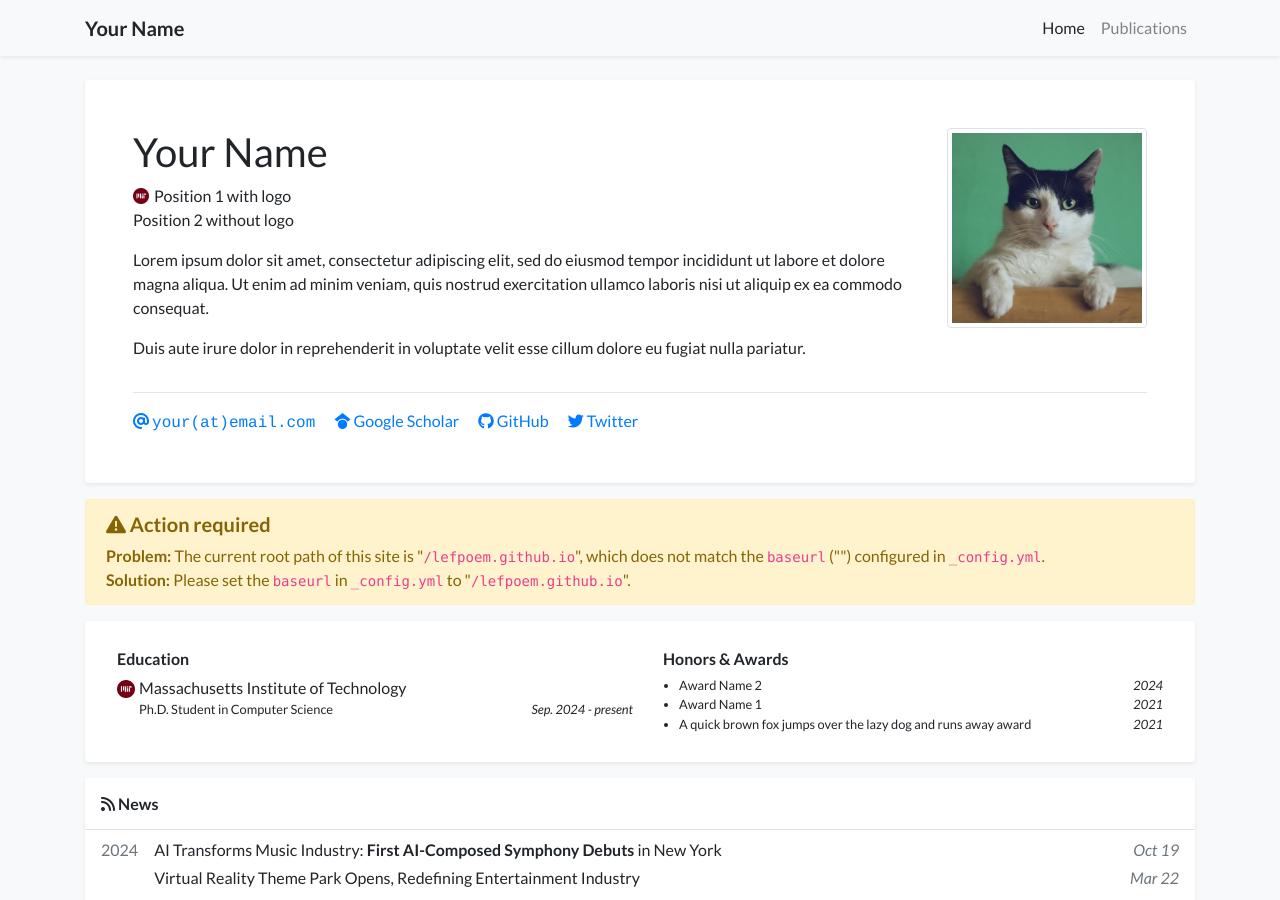
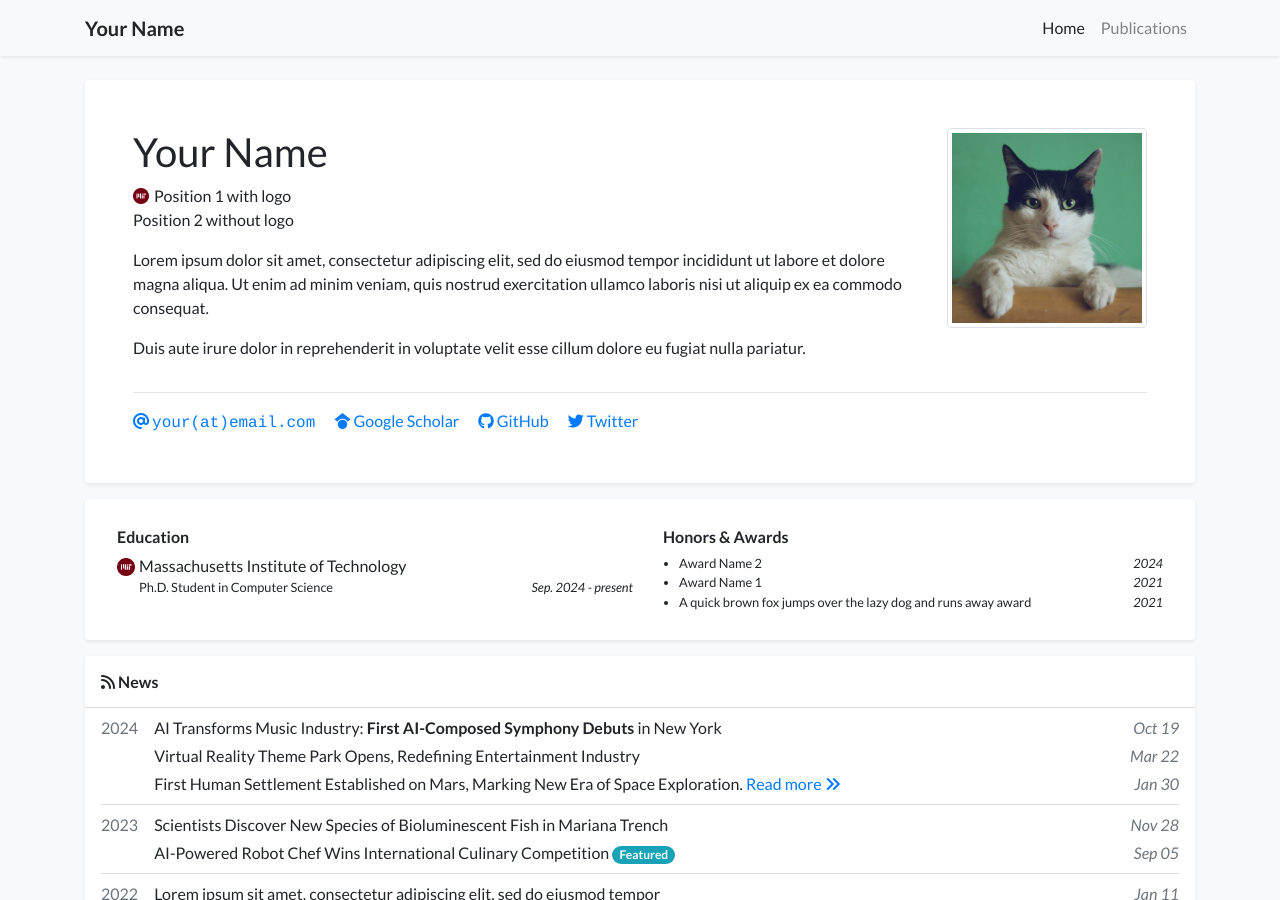
Before and after one commit to lefpoem/lefpoem.github.io, a Jekyll site: the page built from index.html, in a window 1280 px wide and 900 px high. Built offline with Jekyll 4.4.1, drawn with Linux system fonts in a browser that asks for light colours; a style sheet for code colours, icons or effects is not loaded; part of the change alters nothing that is shown.

Commit message:
Update _config.yml

```diff
--- a/_config.yml
+++ b/_config.yml
@@ -13,7 +13,7 @@
 # you will see them accessed via {{ site.title }}, {{ site.email }}, and so on.
 # You can create any custom variable you would like, and they will be accessible
 # in the templates via {{ site.myvariable }}.
-baseurl: "" # the subpath of your site, e.g. /blog
+baseurl: "/lefpoem.github.io" # the subpath of your site, e.g. /blog
 
 # Build settings
 markdown: kramdown
```
